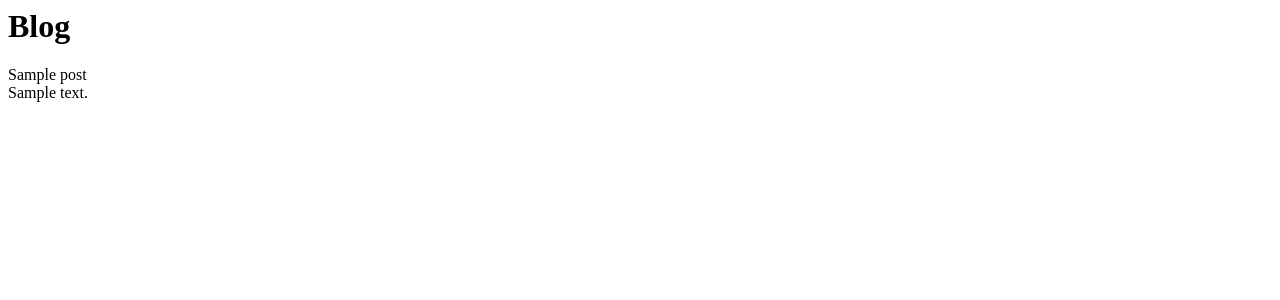
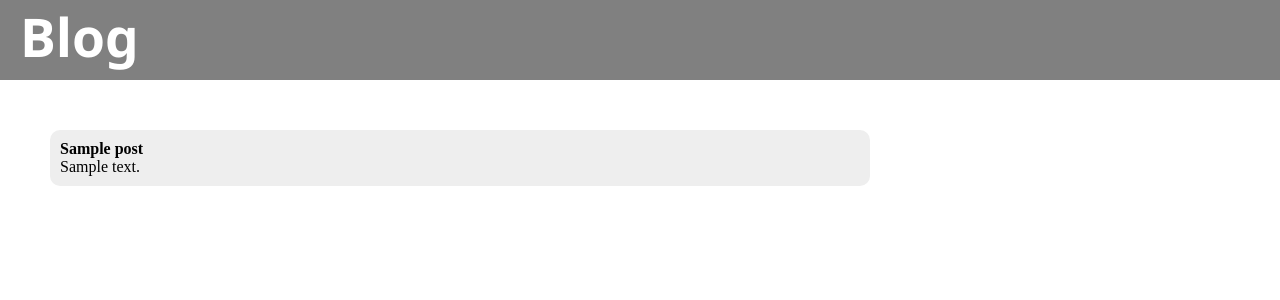
Before and after one commit to mgh35/lab-zen_of_django, a Django app: page / in a window 1280 px wide. Shown: the top 300 px of the page. Run offline with Django 3.2, Linux system fonts and the light colour scheme; tables that the repository leaves empty hold one stand-in row (values such as "Sample post").

Commit message:
Add styling

```diff
--- /dev/null
+++ b/blog/blog/static/site.css
@@ -0,0 +1,31 @@
+body {
+    margin: 0;
+    padding: 0;
+}
+
+.navbar {
+    background-color: gray;
+    width: 100%;
+    height: 80px;
+}
+
+.banner {
+    font-size: 40pt;
+    font-weight: bolder;
+    font-family: 'Segoe UI', Tahoma, Geneva, Verdana, sans-serif;
+    color: white;
+    margin-top: 10px;
+    margin-left: 20px;
+}
+
+.post {
+    background-color: #EEEEEE;
+    padding: 10px;
+    margin: 50px;
+    width: 800px;
+    border-radius: 10px;
+}
+
+.post-title {
+    font-weight: bold;
+}
--- a/blog/blog/templates/base.html
+++ b/blog/blog/templates/base.html
@@ -1,9 +1,12 @@
 <html>
   <head>
     <title>Blog</title>
+    <link rel="stylesheet" href="static/site.css">
   </head>
   <body>
-    <h1>Blog</h1>
+    <div class="navbar">
+      <span class="banner">Blog</span>
+    </div>
     {% block content %}{% endblock %}
   </body>
 </html>
```
